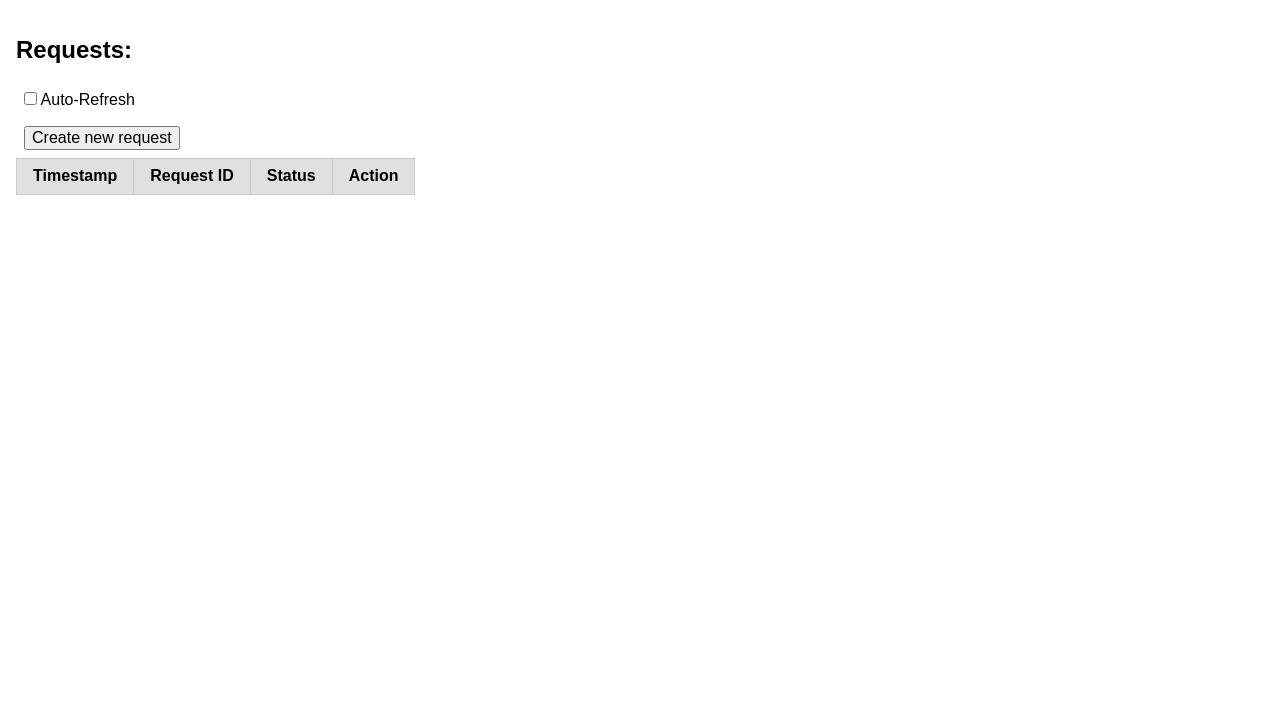
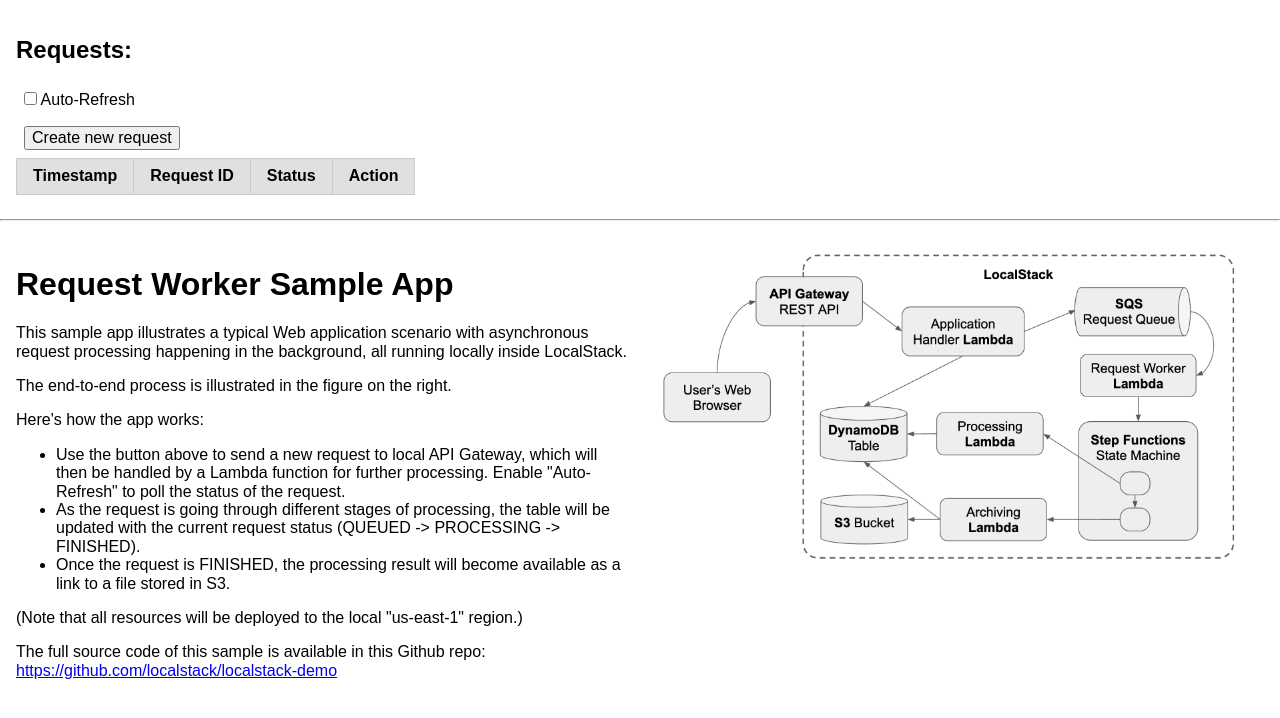
Before and after one commit to localstack/localstack-demo, a website: page demo/web/index.html in a window 1280 px wide. Drawn offline with nearby package versions, Linux system fonts and the light colour scheme; no server answers.

Commit message:
add description of demo app

```diff
--- a/demo/web/index.html
+++ b/demo/web/index.html
@@ -106,5 +106,35 @@
       }
       ReactDOM.render(React.createElement(App), document.getElementById('root'));
     </script>
+    <hr />
+    <div style="display: flex">
+      <div style="width: 50%">
+        <h1>Request Worker Sample App</h1>
+        <p>
+        This sample app illustrates a typical Web application scenario with asynchronous request processing happening in the background, all running locally inside LocalStack.
+        </p><p>
+          The end-to-end process is illustrated in the figure on the right.
+        </p><p>
+          Here's how the app works:
+        </p>
+        <ul>
+          <li>
+            Use the button above to send a new request to local API Gateway, which will then be handled by a Lambda function for further processing. Enable "Auto-Refresh" to poll the status of the request.
+          </li><li>
+            As the request is going through different stages of processing, the table will be updated with the current request status (QUEUED -> PROCESSING -> FINISHED).
+          </li><li>
+            Once the request is FINISHED, the processing result will become available as a link to a file stored in S3.
+          </li>
+        </ul>
+        <p>
+          (Note that all resources will be deployed to the local "us-east-1" region.)
+        </p><p>
+          The full source code of this sample is available in this Github repo: <a href="https://github.com/localstack/localstack-demo">https://github.com/localstack/localstack-demo</a>
+        </p>
+      </div>
+      <div style="width: 50%">
+        <img src="architecture.png" style="width: 600px"/>
+      </div>
+    </div>
   </body>
 </html>
```
Also changed, not shown: README.md, demo/web/architecture.png (added).
